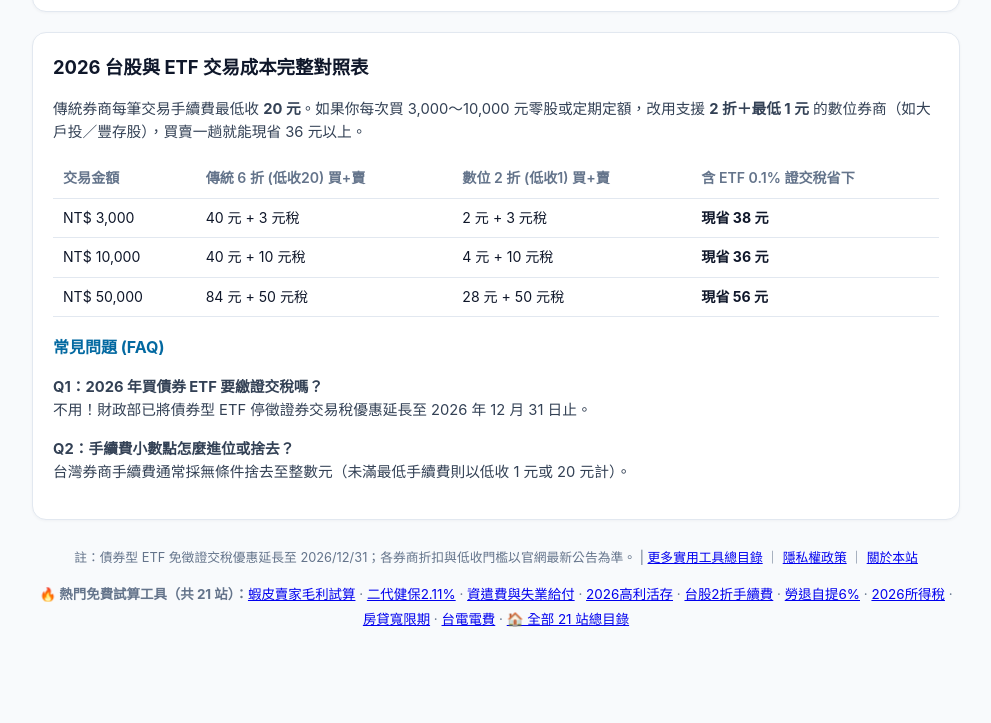
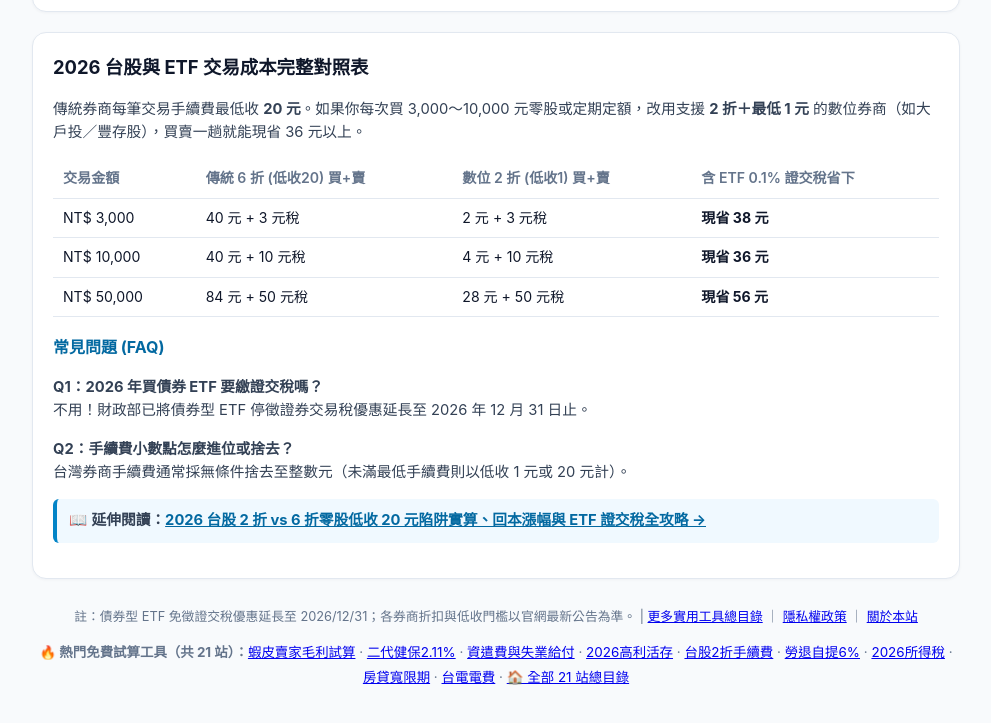
Before and after one commit to jimmycmhsieh0801-cloud/tw-stock-fee-calc, a plain HTML site: page index.html in a window 1280 px wide. Shown: the part 983-1706 px from the top of the page, without its empty margins (144-1135 px from the left). Before the commit the page ends 1676 px from the top, so only its background shows below. Drawn offline with Linux system fonts and the light colour scheme.

Commit message:
feat(0900): link to 2026 stock fee deep SEO guide

```diff
--- a/index.html
+++ b/index.html
@@ -184,6 +184,8 @@
       <h3>常見問題 (FAQ)</h3>
       <p><strong>Q1：2026 年買債券 ETF 要繳證交稅嗎？</strong><br>不用！財政部已將債券型 ETF 停徵證券交易稅優惠延長至 2026 年 12 月 31 日止。</p>
       <p><strong>Q2：手續費小數點怎麼進位或捨去？</strong><br>台灣券商手續費通常採無條件捨去至整數元（未滿最低手續費則以低收 1 元或 20 元計）。</p>
+
+      <p style="margin-top:14px;padding:10px 12px;background:#f0f9ff;border-left:4px solid #0284c7;border-radius:6px;">📖 <strong>延伸閱讀：</strong><a href="https://jimmycmhsieh0801-cloud.github.io/guide-stock-fee-20pct-etf-odd-lot-2026.html" style="color:#0369a1;font-weight:700;">2026 台股 2 折 vs 6 折零股低收 20 元陷阱實算、回本漲幅與 ETF 證交稅全攻略 →</a></p>
     </article>
 
     <footer>
```
